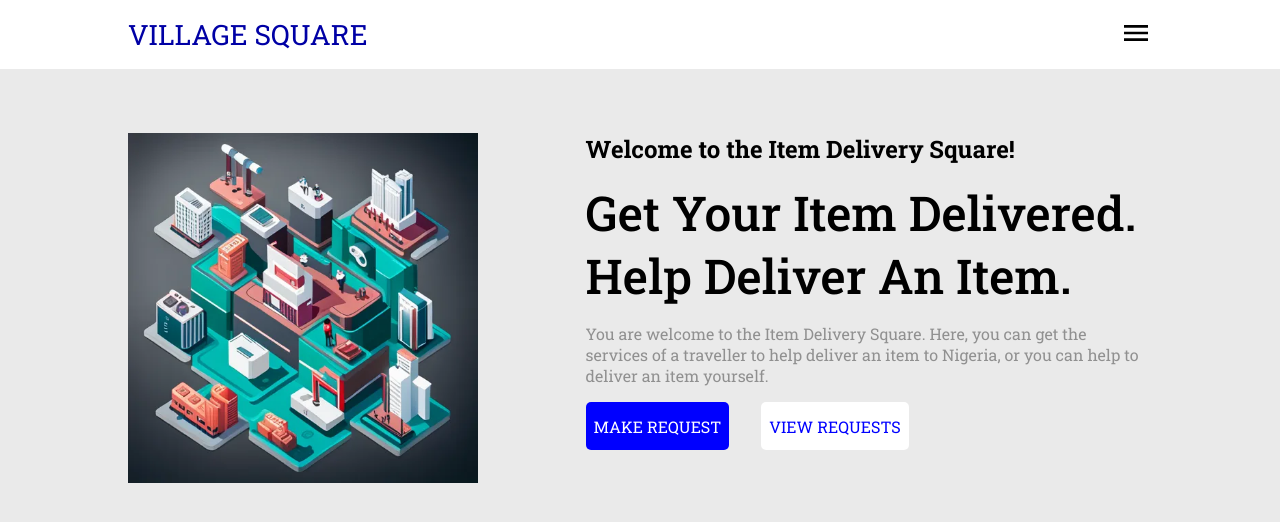
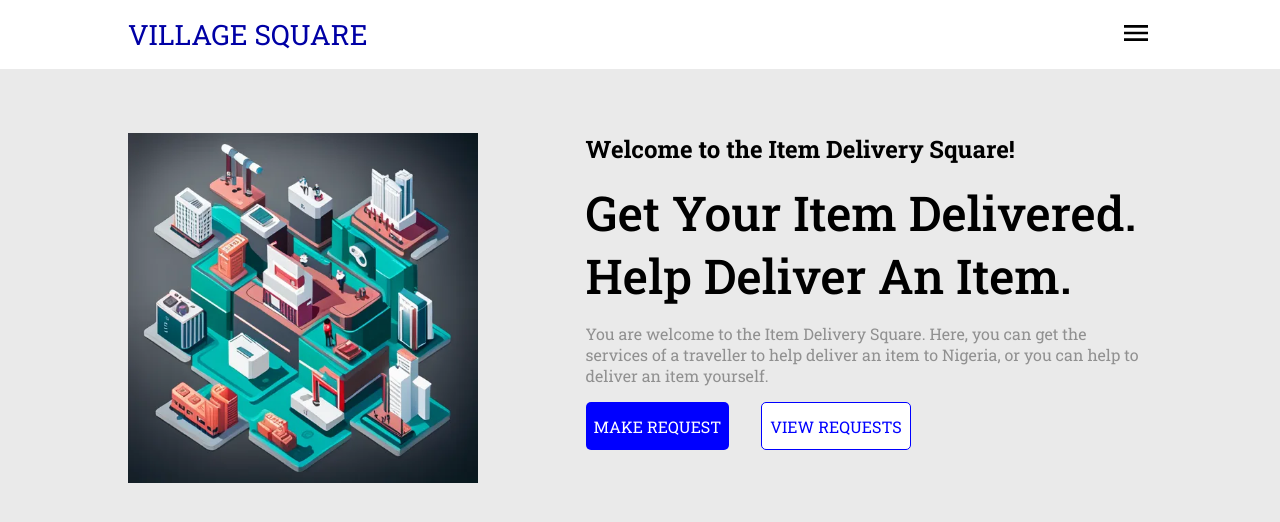
Before and after one commit to vincentabolarin/vlgsqr, a Next.js app: page /shipping in a window 1280 px wide. Shown: the top 522 px of the page. Built offline with nearby package versions, Linux system fonts and the light colour scheme.

Commit message:
return secondary button border

```diff
--- a/app/globals.scss
+++ b/app/globals.scss
@@ -103,7 +103,7 @@ button {
 .button-secondary {
   background-color: var(--white);
   color: var(--blue-1);
-  // border: 1px solid var(--blue-1);
+  border: 1px solid var(--blue-1);
   position: relative;
   isolation: isolate;
 
```
